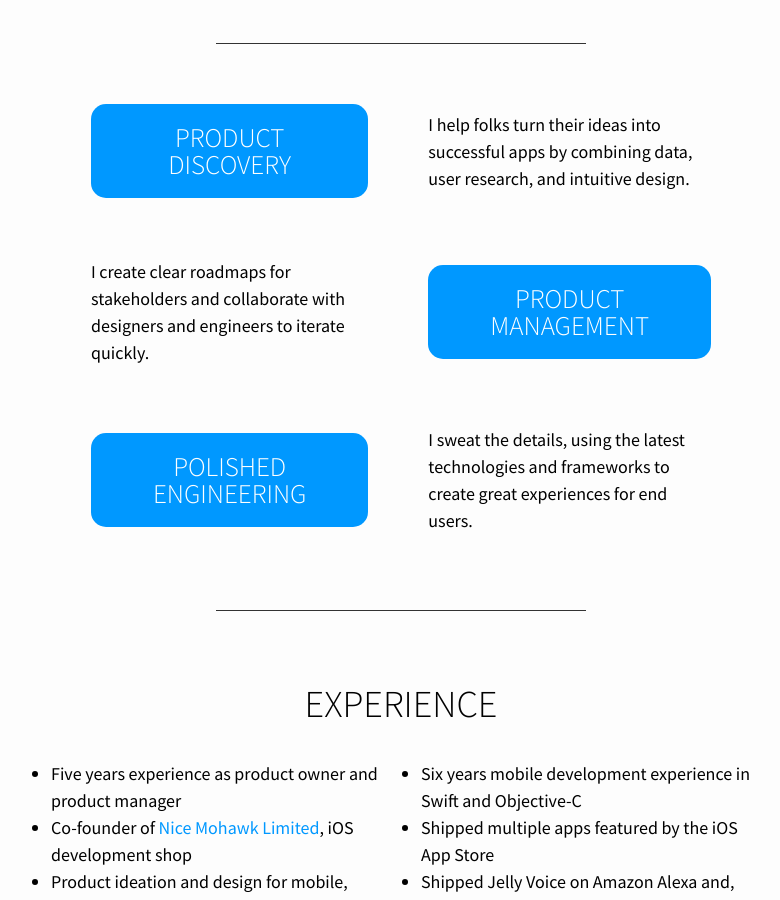
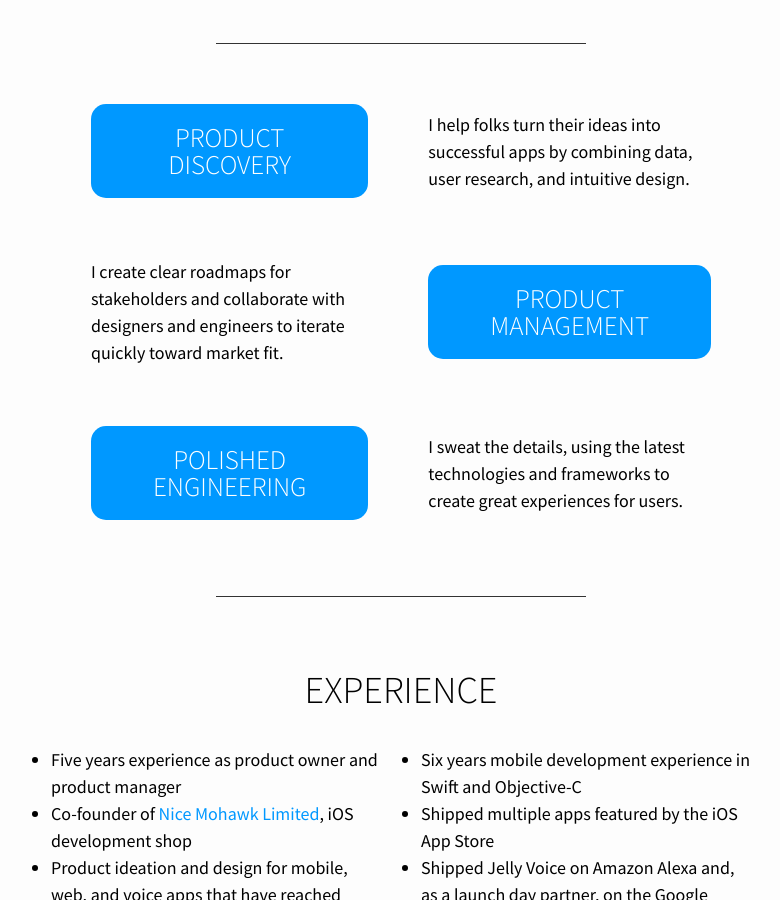
Before and after one commit to cantoni/cantoni.github.io, a Jekyll site: the page built from index.md, in a window 1280 px wide and 900 px high, scrolled down 662 px. Shown: the whole window, without its empty margins (239-1019 px from the left). Built offline with Jekyll 4.4.1, drawn with Linux system fonts in a browser that asks for light colours.

Commit message:
Text update

```diff
--- a/_layouts/single-page.html
+++ b/_layouts/single-page.html
@@ -28,9 +28,9 @@
             <div class="title1">PRODUCT<br />DISCOVERY</div>
             <div class="box1">I help folks turn their ideas into successful apps by combining data, user research, and intuitive design.</div>
             <div class="title2">PRODUCT<br />MANAGEMENT</div>
-            <div class="box2">I create clear roadmaps for stakeholders and collaborate with designers and engineers to iterate quickly.</div>
+            <div class="box2">I create clear roadmaps for stakeholders and collaborate with designers and engineers to iterate quickly toward market fit.</div>
             <div class="title3">POLISHED<br />ENGINEERING</div>
-            <div class="box3">I sweat the details, using the latest technologies and frameworks to create great experiences for end users.</div>
+            <div class="box3">I sweat the details, using the latest technologies and frameworks to create great experiences for users.</div>
           </div>
           <div class="section-header-line"></div>
           <div class="experience">
```
